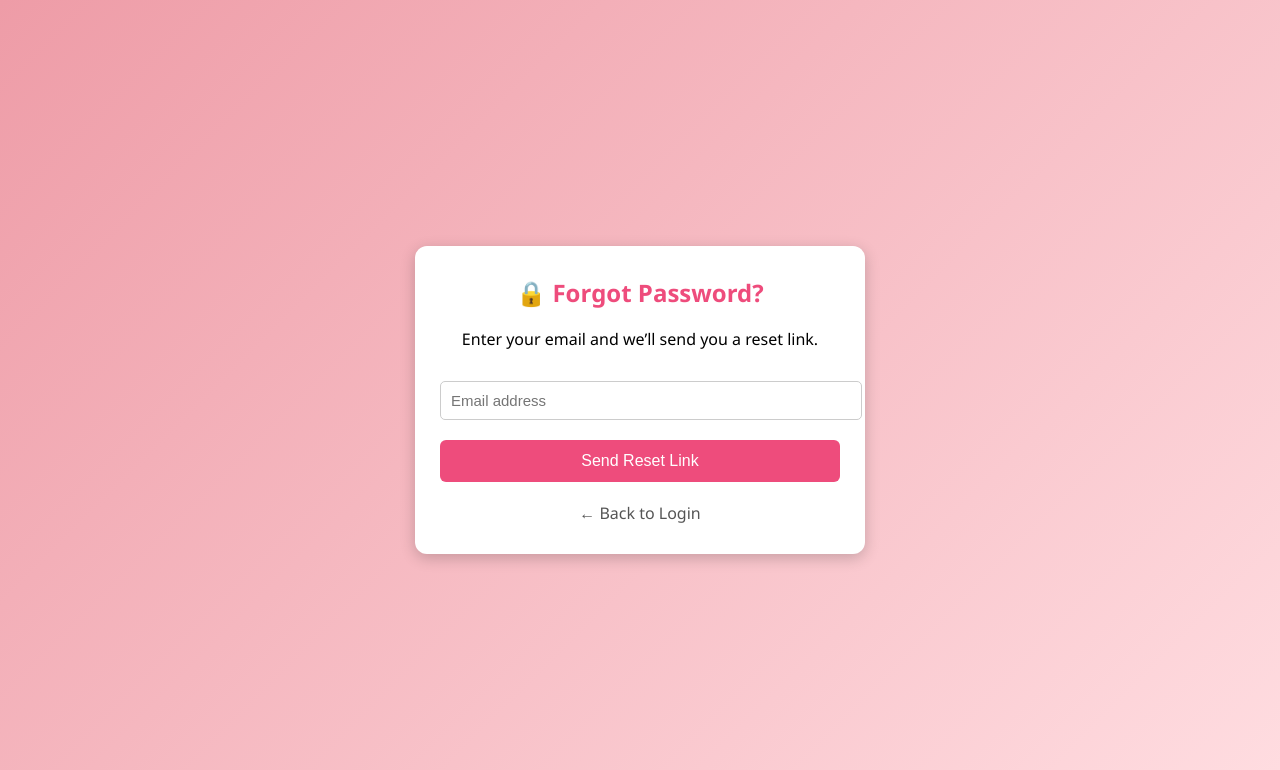
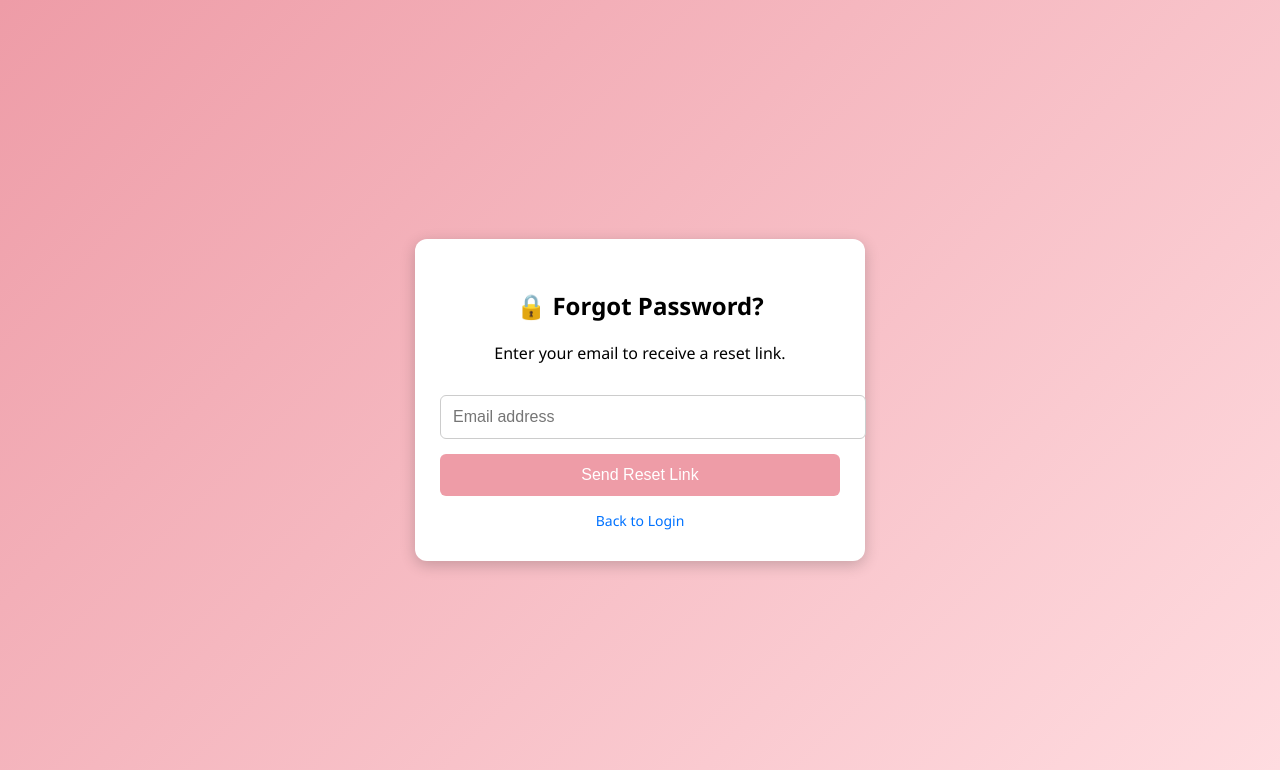
Before and after one commit to benmarshall254/Watchand-earn-app1, a Flask app: template templates/forgot_password.html in a window 1280 px wide. Shown: the top 770 px of the page. Run offline with Flask 2, Linux system fonts and the light colour scheme; the template is opened without the code that fills it, so the values that code supplies are empty; some libraries are stand-ins or nearby versions.

Commit message:
Update forgot_password.html

```diff
--- a/templates/forgot_password.html
+++ b/templates/forgot_password.html
@@ -2,12 +2,10 @@
 <html lang="en">
 <head>
   <meta charset="UTF-8">
-  <title>Reset Password - Watch & Earn</title>
-  <meta name="viewport" content="width=device-width, initial-scale=1.0">
-  <!-- Firebase -->
+  <title>Forgot Password - Watch & Earn</title>
+  <meta name="viewport" content="width=device-width, initial-scale=1">
   <script src="https://www.gstatic.com/firebasejs/9.6.11/firebase-app-compat.js"></script>
   <script src="https://www.gstatic.com/firebasejs/9.6.11/firebase-auth-compat.js"></script>
-
   <style>
     body {
       background: linear-gradient(135deg, #ee9ca7, #ffdde1);
@@ -20,7 +18,7 @@
     }
 
     .forgot-container {
-      background: white;
+      background: #fff;
       padding: 30px 25px;
       border-radius: 12px;
       box-shadow: 0 4px 15px rgba(0,0,0,0.2);
@@ -29,26 +27,20 @@
       text-align: center;
     }
 
-    h2 {
-      margin-top: 0;
-      color: #ee4c7c;
-    }
-
     input[type="email"] {
       width: 100%;
-      padding: 10px;
-      margin-top: 15px;
-      margin-bottom: 20px;
+      padding: 12px;
+      margin: 15px 0;
       border: 1px solid #ccc;
-      border-radius: 5px;
-      font-size: 15px;
+      border-radius: 6px;
+      font-size: 16px;
     }
 
     button {
-      background: #ee4c7c;
+      background: #ee9ca7;
       color: white;
       border: none;
-      padding: 12px 15px;
+      padding: 12px;
       width: 100%;
       font-size: 16px;
       border-radius: 6px;
@@ -59,52 +51,45 @@
       background: #ff6f91;
     }
 
-    .message, .error {
+    .message {
       margin-top: 15px;
-      font-size: 14px;
-    }
-
-    .message {
       color: green;
     }
 
     .error {
+      margin-top: 15px;
       color: red;
     }
 
     a {
+      margin-top: 15px;
       display: inline-block;
-      margin-top: 20px;
-      color: #555;
       text-decoration: none;
-    }
-
-    a:hover {
-      text-decoration: underline;
+      color: #0072ff;
+      font-size: 14px;
     }
   </style>
 </head>
 <body>
   <div class="forgot-container">
     <h2>🔒 Forgot Password?</h2>
-    <p>Enter your email and we’ll send you a reset link.</p>
-
+    <p>Enter your email to receive a reset link.</p>
     <input type="email" id="email" placeholder="Email address" required>
     <button onclick="resetPassword()">Send Reset Link</button>
 
     <div id="feedback"></div>
-
-    <a href="{{ url_for('login') }}">← Back to Login</a>
+    <a href="login.html">Back to Login</a>
   </div>
 
   <script>
-    // Firebase config
     const firebaseConfig = {
-      apiKey: "AIzaSyBIC0u1HfE3aqI-_2aMJT9AKRqUEjlTEJ8",
-      authDomain: "your-app.firebaseapp.com",
-      projectId: "your-app",
+      apiKey: "AIzaSyCyy6VpTtlKpAEf0nA6wRzpLpfeXRz9Qvk",
+      authDomain: "watchtoearnapp2.firebaseapp.com",
+      projectId: "watchtoearnapp2",
+      storageBucket: "watchtoearnapp2.firebasestorage.app",
+      messagingSenderId: "407239593027",
+      appId: "1:407239593027:web:39a72163f10fab75bd58f6"
     };
-
     firebase.initializeApp(firebaseConfig);
     const auth = firebase.auth();
 
@@ -112,19 +97,13 @@
       const email = document.getElementById("email").value;
       const feedback = document.getElementById("feedback");
 
-      if (!email) {
-        feedback.textContent = "⚠️ Please enter an email address.";
-        feedback.className = "error";
-        return;
-      }
-
       auth.sendPasswordResetEmail(email)
         .then(() => {
-          feedback.textContent = "✅ Reset email sent. Check your inbox.";
+          feedback.innerHTML = "✅ Reset link sent. Check your inbox.";
           feedback.className = "message";
         })
         .catch(error => {
-          feedback.textContent = "⚠️ " + error.message;
+          feedback.innerHTML = "⚠️ " + error.message;
           feedback.className = "error";
         });
     }
```
